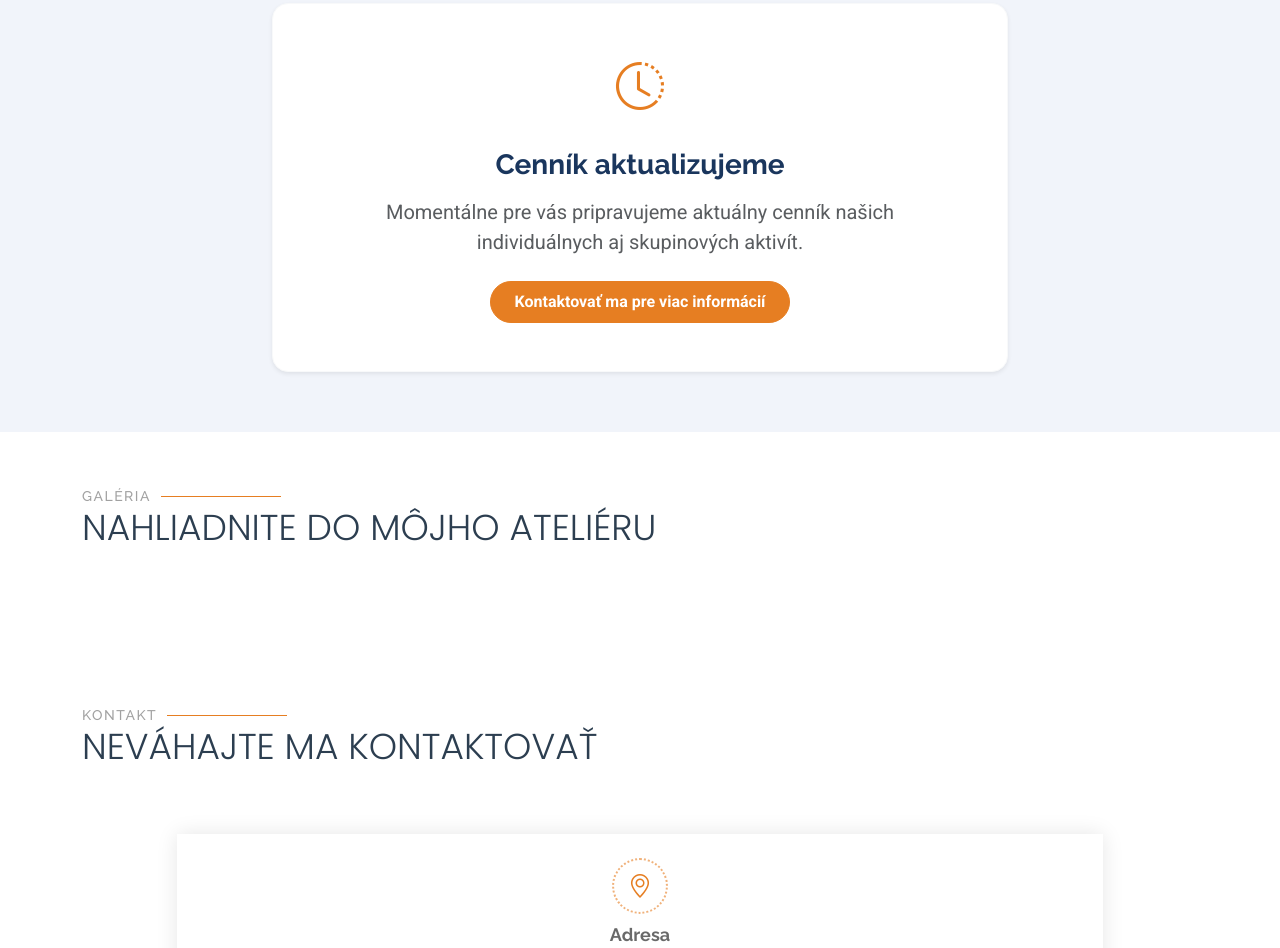
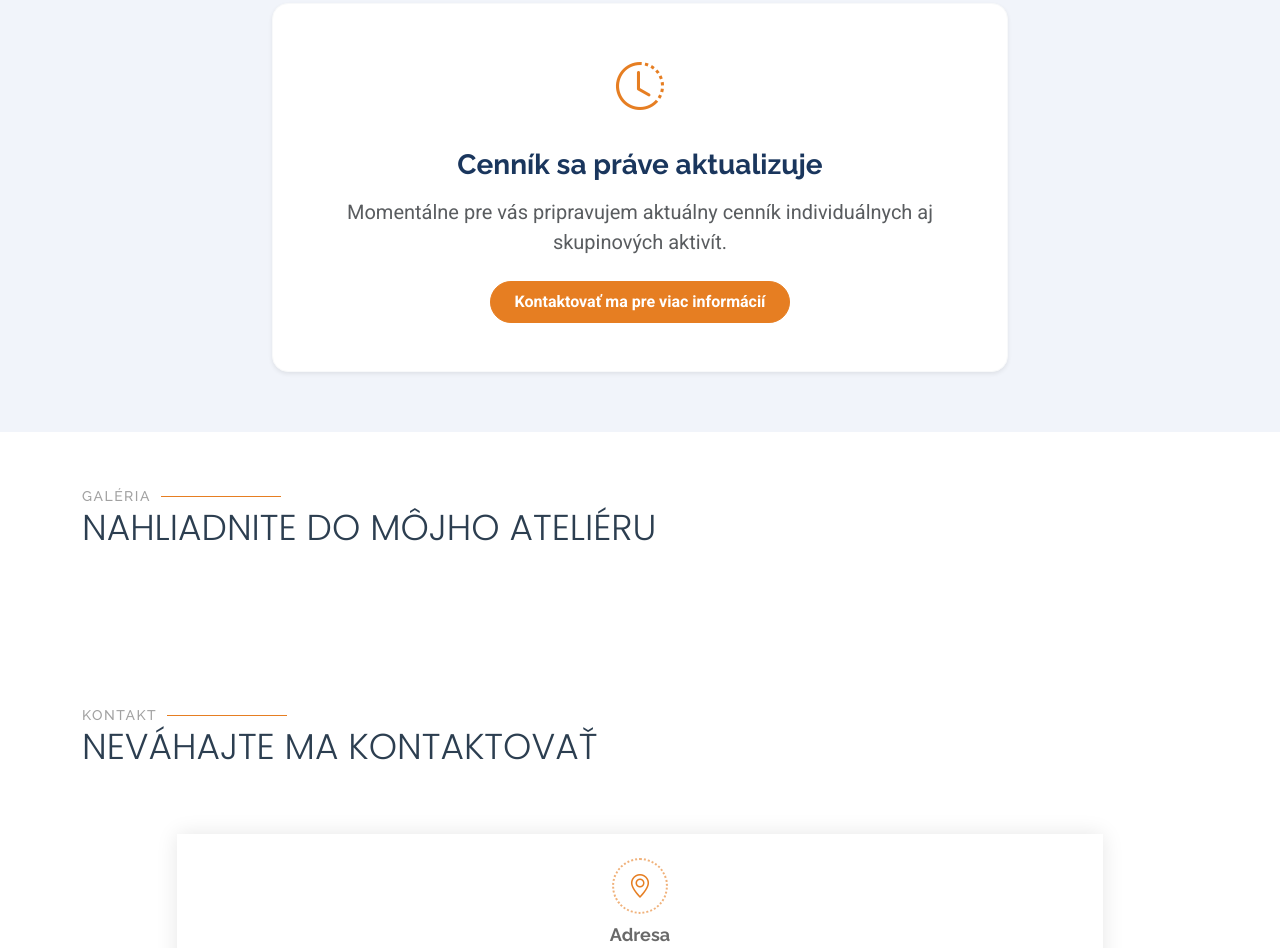
Before and after one commit to websolution4you/AtelierInak, a plain HTML site: page index.html in a window 1280 px wide. Shown: the part 5744-6692 px from the top of the page. Drawn offline with Linux system fonts and the light colour scheme; no server answers.

Commit message:
feat(pricing): update cennik section heading and subtext to reflect the new client copy

```diff
--- a/index.html
+++ b/index.html
@@ -653,9 +653,9 @@
               <div class="mb-4 text-warning" style="font-size: 3rem; color: #e67e22 !important;">
                 <i class="bi bi-clock-history"></i>
               </div>
-              <h3 class="fw-bold mb-3" style="font-family: 'Raleway', sans-serif; color: #1a365d;">Cenník aktualizujeme</h3>
+              <h3 class="fw-bold mb-3" style="font-family: 'Raleway', sans-serif; color: #1a365d;">Cenník sa práve aktualizuje</h3>
               <p class="text-muted fs-5 mb-4">
-                Momentálne pre vás pripravujeme aktuálny cenník našich individuálnych aj skupinových aktivít.
+                Momentálne pre vás pripravujem aktuálny cenník individuálnych aj skupinových aktivít.
               </p>
               <a href="#contact" class="btn btn-warning px-4 py-2 text-white fw-bold" style="background-color: #e67e22; border-color: #e67e22; border-radius: 50px;">
                 Kontaktovať ma pre viac informácií
```
